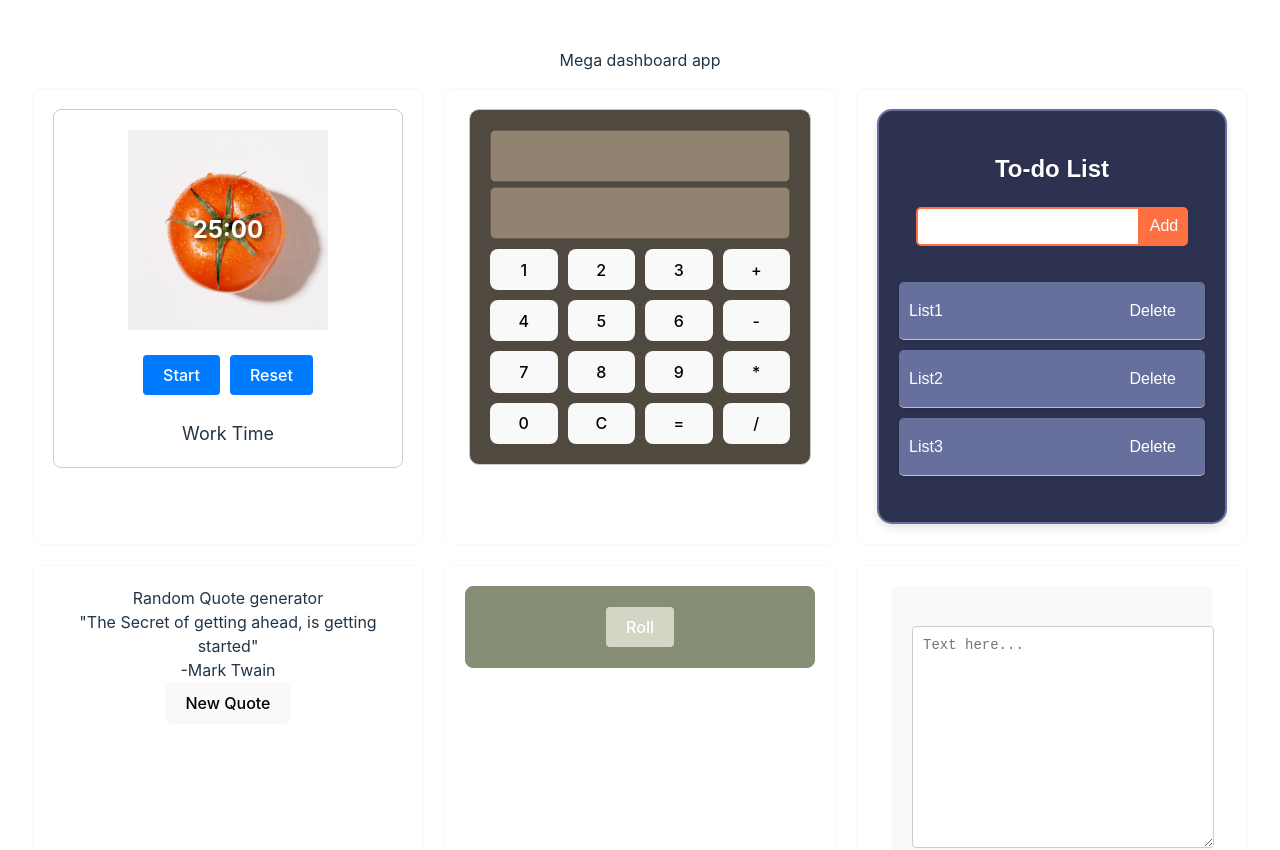
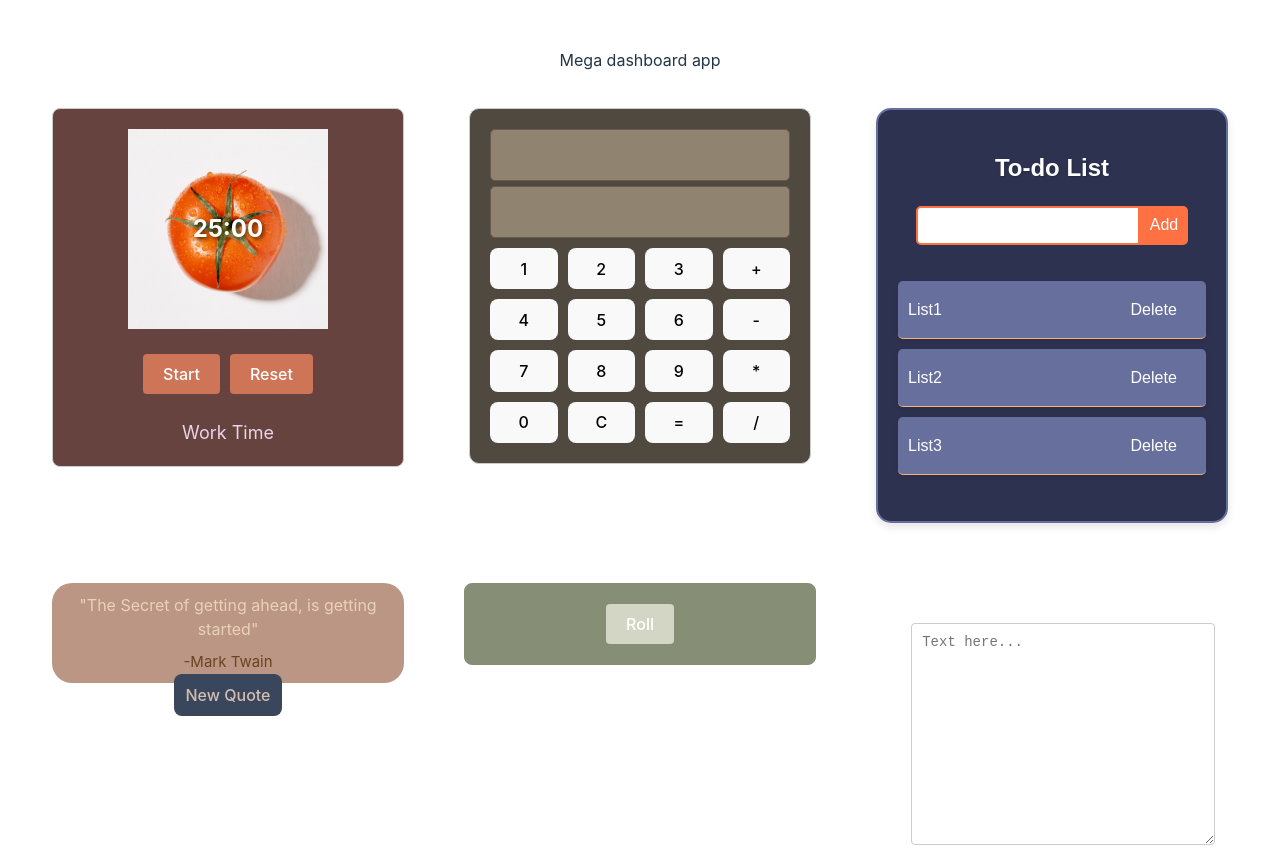
Before and after one commit to AmiyahJo/mega-dashboard-24, a React (Vite) app in the folder mega-dash/: page / in a window 1280 px wide. Shown: the top 850 px of the page. Built offline with nearby package versions, Linux system fonts and the light colour scheme.

Commit message:
Finish styling

```diff
--- a/mega-dash/src/App.css
+++ b/mega-dash/src/App.css
@@ -13,7 +13,7 @@
 }
 
 .widget {
-  border: 1px solid #f1eaea59;
+  /* border: 1px solid #f1eaea59; */
   padding: 20px;
   border-radius: 8px;
   /* background-color: #f9f9f9; */
--- a/mega-dash/src/App.jsx
+++ b/mega-dash/src/App.jsx
@@ -26,7 +26,7 @@ function App() {
         <div className='widget widget-3'>
         <List/>
           </div>
-        <div className='widget widget-4'>Random Quote generator
+        <div className='widget widget-4'>
         <RandomQuote/>
         </div>
         <div className='widget widget-5'>
--- a/mega-dash/src/components/PomodoroTimer.css
+++ b/mega-dash/src/components/PomodoroTimer.css
@@ -6,7 +6,7 @@
     border: 1px solid #ccc;
     padding: 20px;
     border-radius: 8px;
-    background-color: #fff;
+    background-color: #66433f;
 }
 
 .timer-display{
@@ -48,11 +48,12 @@
     border: none;
     border-radius: 4px;
     margin: 5px;
-    background-color: #007bff;
+    background-color: #ce7457;
     color: white;
 }
 
 .status{
     margin-top: 20px;
     font-size: 18px;
+    color: #ead4ea;
 }
--- a/mega-dash/src/components/RandomQuote.css
+++ b/mega-dash/src/components/RandomQuote.css
@@ -0,0 +1,21 @@
+.random-quote{
+    background-color: #bb9684;
+    border-radius: 20px;
+    height: 100px;
+}
+
+.quote-text{
+    padding: 10px;
+    color: #ead1ba;
+}
+
+.quote-author{
+    font-size: 15px;
+    color: #6b4420;
+}
+
+.random-quote button{
+    padding: 10px;
+    background-color: #3a465c;
+    color: #d2beb0;
+}
--- a/mega-dash/src/components/RandomQuote.jsx
+++ b/mega-dash/src/components/RandomQuote.jsx
@@ -4,7 +4,7 @@ import '/home/codio/workspace/mega-dash/src/components/RandomQuote.css';
 const quotes = [
     {text: "The Secret of getting ahead, is getting started", author: "Mark Twain"},
     {text: "There is hope, even when your brain tells you there isn't", author: "John Green"},
-    {text: "ALmost everything will work again if you unplug it for a few minutes, including you", author: "Anne Lamott"},
+    {text: "Almost everything will work again if you unplug it for a few minutes, including you", author: "Anne Lamott"},
     {text: "Life is given to live, not survive", author: "Mobammad Natalie"},
     {text: "The biggest risk a person can take is do nothing", author: "Robert T. Kiyosaki"},
     {text: "Happiness is not by chance, but by choice", author: "Jim Rohn"},
--- a/mega-dash/src/components/textEditor.css
+++ b/mega-dash/src/components/textEditor.css
@@ -4,7 +4,7 @@
     align-items: center;
     justify-content: center;
     padding: 20px;
-    background-color: #f9f9f9;
+    /* background-color: #f9f9f9; */
     /* border: 1px solid #ddd; */
     border-radius: 8px;
     width: 80%;
@@ -19,7 +19,6 @@
 }
 
 .editor textarea {
-
     width: 100%;
     height: 200px;
     padding: 10px;
```
